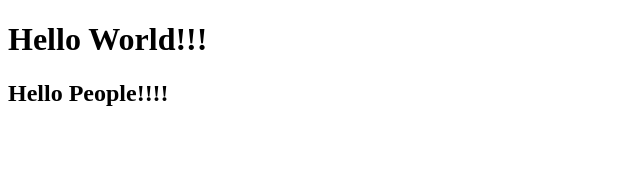
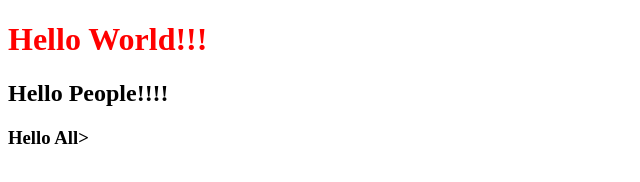
Before and after one commit to terra1964/demo-10, a plain HTML site: page index.html in a window 1280 px wide. Shown: the whole page, without its empty margins (0-640 px from the left). Drawn offline with Linux system fonts and the light colour scheme.

Commit message:
Good work

```diff
--- /dev/null
+++ b/aseest/css/style.css
@@ -0,0 +1,4 @@
+
+h1 {
+    color: red;
+}
--- a/index.html
+++ b/index.html
@@ -5,6 +5,7 @@
     <meta http-equiv="X-UA-Compatible" content="IE=edge">
     <meta name="viewport" content="width=<h>, initial-scale=1.0">
     <title>Document</title>
+    <link rel="stylesheet" href="./aseest/css/style.css">
 </head>
 <body>
 
@@ -12,5 +13,7 @@
 
     <h2>Hello People!!!!</h2>
 
+    <h3>Hello All></h3>
+
 </body>
 </html>
```
